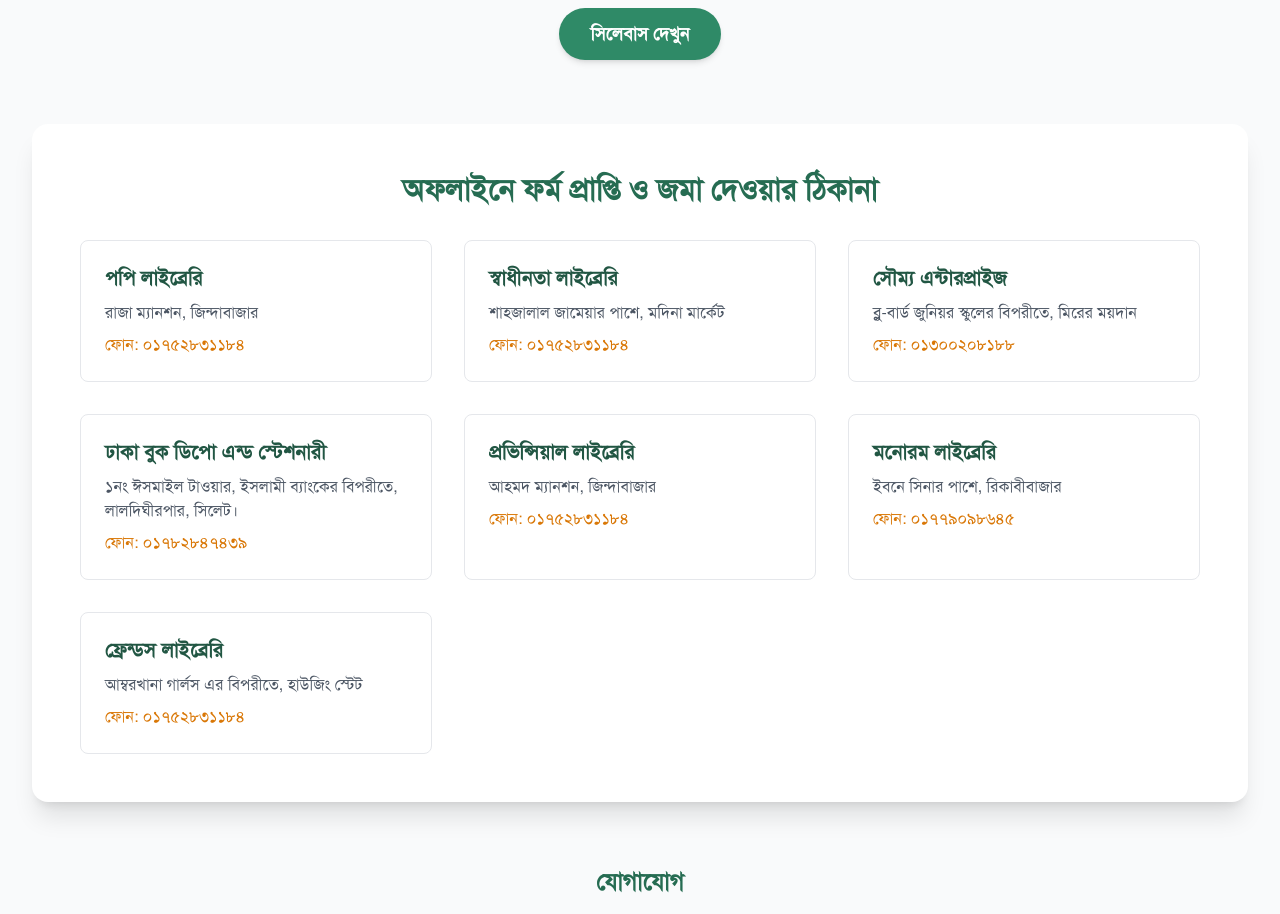
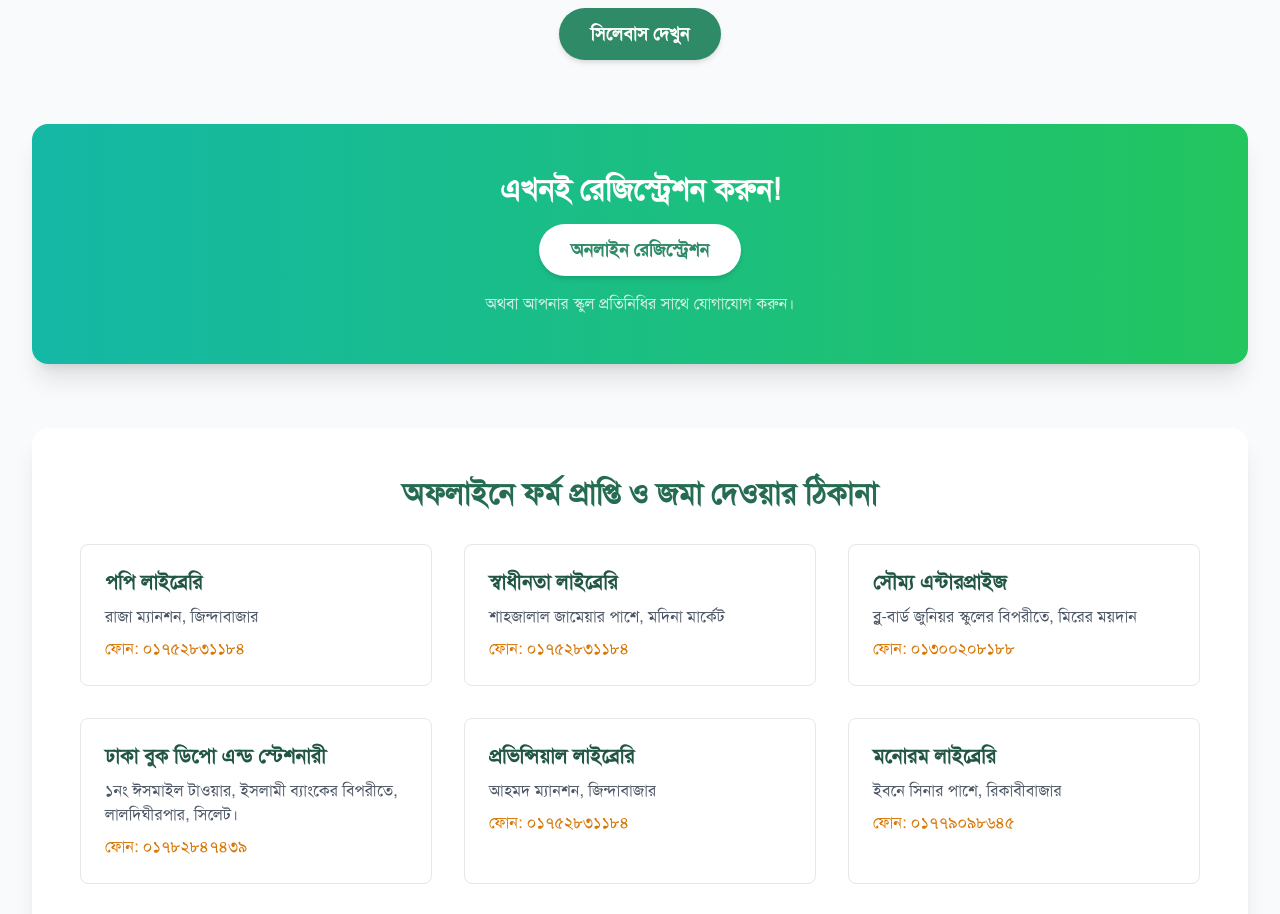
Before and after one commit to Mufassir-Chowdhury/kkrf, a SvelteKit app: page /medhabritti-2025 in a window 1280 px wide. Shown: the part 1500-2414 px from the top of the page. Built offline with nearby package versions, Linux system fonts and the light colour scheme.

Commit message:
turned back on

```diff
--- a/src/routes/britti_registration/+page.svelte
+++ b/src/routes/britti_registration/+page.svelte
@@ -121,8 +121,8 @@
 	<h2 class="text-xl font-semibold text-center text-teal-600">
 		আয়োজনে: কিশোরকণ্ঠ পাঠক ফোরাম, সিলেট মহানগর
 	</h2>
-	<h3 class="text-2xl font-bold text-center text-teal-800 mb-6">রেজিস্ট্রেশন বন্ধ আছে</h3>
-	<!-- <div class="bg-gradient-to-r from-teal-500 to-amber-500 text-white p-6 rounded-lg shadow-md">
+	<!-- <h3 class="text-2xl font-bold text-center text-teal-800 mb-6">রেজিস্ট্রেশন বন্ধ আছে</h3> -->
+	<div class="bg-gradient-to-r from-teal-500 to-amber-500 text-white p-6 rounded-lg shadow-md">
 		<h3 class="text-2xl font-bold mb-4 text-center">রেজিস্ট্রেশন ফি জমা দিন</h3>
 		<div class="grid md:grid-cols-2 gap-4">
 			<div in:fly={{ y: 50, duration: 500 }} class="bg-white bg-opacity-20 p-4 rounded-lg">
@@ -305,7 +305,7 @@
 		<div class="mt-4 p-2 bg-red-100 text-red-700 rounded">
 			{submitError}
 		</div>
-	{/if} -->
+	{/if}
 
 	<div class="mt-8 space-y-4">
 		<div class="bg-amber-50 p-6 rounded-lg shadow-md">
--- a/src/routes/medhabritti-2025/+page.svelte
+++ b/src/routes/medhabritti-2025/+page.svelte
@@ -101,7 +101,7 @@
       </a>
   </section>
 
-  <!-- <section class="bg-gradient-to-r from-teal-500 to-green-500 text-white p-8 md:p-12 rounded-2xl shadow-xl text-center">
+  <section class="bg-gradient-to-r from-teal-500 to-green-500 text-white p-8 md:p-12 rounded-2xl shadow-xl text-center">
     <h2 class="text-3xl font-bold mb-4">এখনই রেজিস্ট্রেশন করুন!</h2>
     <a href="/britti_registration" class="bg-white text-primary-600 py-3 px-8 rounded-full hover:bg-primary-50 transition-colors inline-block text-lg font-semibold shadow-md">
       অনলাইন রেজিস্ট্রেশন
@@ -109,7 +109,7 @@
     <p class="mt-4 text-primary-100">
       অথবা আপনার স্কুল প্রতিনিধির সাথে যোগাযোগ করুন।
     </p>
-  </section> -->
+  </section>
 
   <section class="bg-white rounded-2xl shadow-xl p-8 md:p-12">
     <h2 class="text-3xl font-bold text-primary-700 mb-8 text-center">অফলাইনে ফর্ম প্রাপ্তি ও জমা দেওয়ার ঠিকানা</h2>
```
